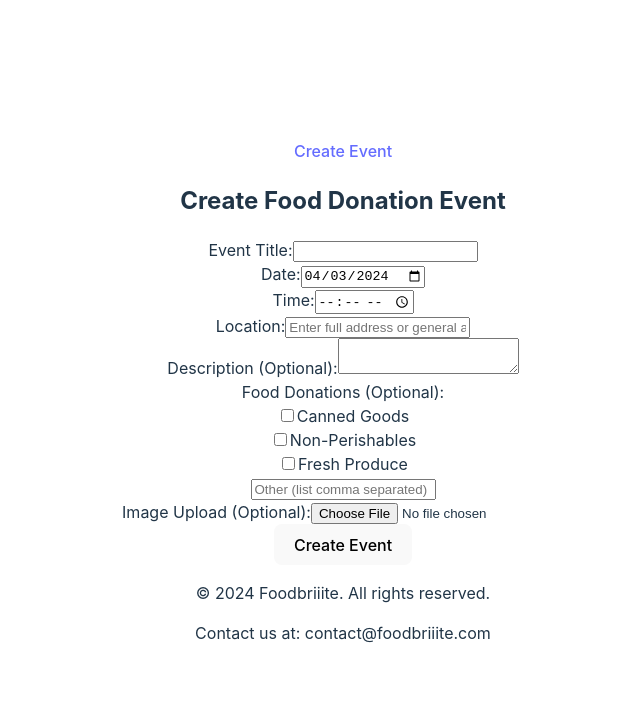
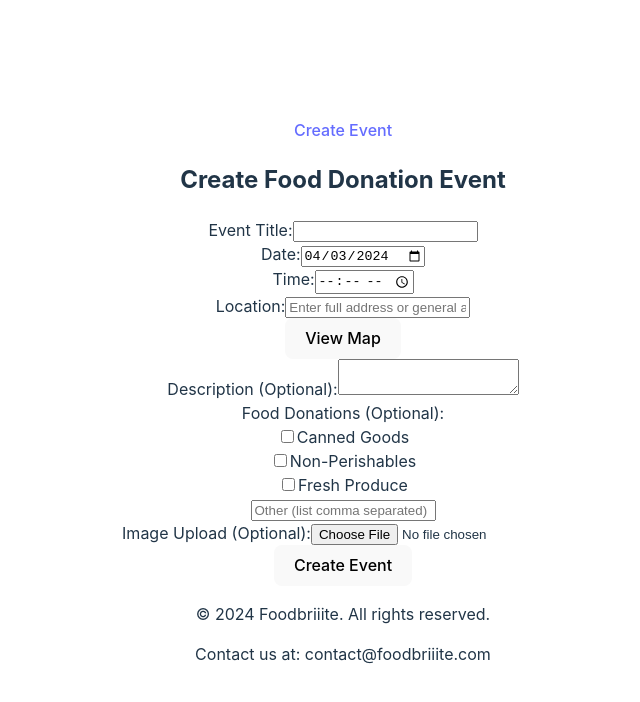
Before and after one commit to SaraM09/hackathon-1-front-end, a React (Vite) app: page /create-event-form in a window 1280 px wide. Shown: the top 702 px of the page, without its empty margins (297-937 px from the left). Built offline with nearby package versions, Linux system fonts and the light colour scheme.

Commit message:
added basic donationEventList component

```diff
--- a/src/components/CreateEventForm.jsx
+++ b/src/components/CreateEventForm.jsx
@@ -1,10 +1,11 @@
-import React, { useState } from "react";
+import React, { useState, useRef } from "react";
 // import { useHistory } from "react-router-dom";
 
 const CreateEventForm = () => {
   const [title, setTitle] = useState("");
   const [date, setDate] = useState(new Date()); // Set default date to today
   const [time, setTime] = useState("");
+  const locationRef = useRef(); // Ref for location input
   const [location, setLocation] = useState("");
   const [description, setDescription] = useState("");
   const [foodDonations, setFoodDonations] = useState([]);
@@ -117,12 +118,19 @@ const CreateEventForm = () => {
           type="text"
           name="location"
           id="location"
+          ref={locationRef}
           value={location}
           onChange={handleInputChange}
           placeholder="Enter full address or general area"
         />
       </div>
-      {/* Optional map integration can be added here */}
+      {/* Button to open Google Maps in a new tab */}
+<button
+        onClick={() => window.open("https://www.google.com/maps/place/" + locationRef.current.value, "_blank")}
+        className="btn btn-primary col-lg-5 mx-1 mb-1"
+      >
+        View Map
+      </button>
       <div className="form-group">
         <label htmlFor="description">Description (Optional):</label>
         <textarea
```
Also changed, not shown: src/components/DonationEventList.jsx (+9 -0 lines).
